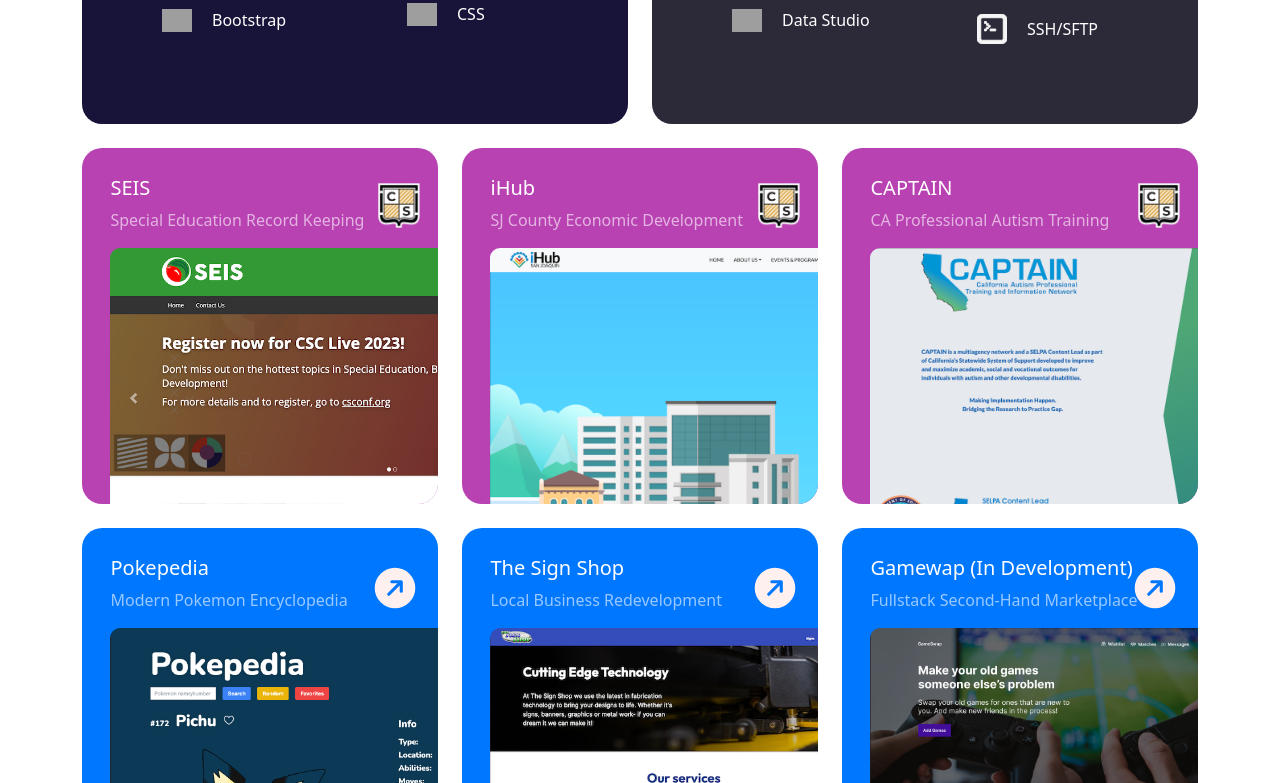
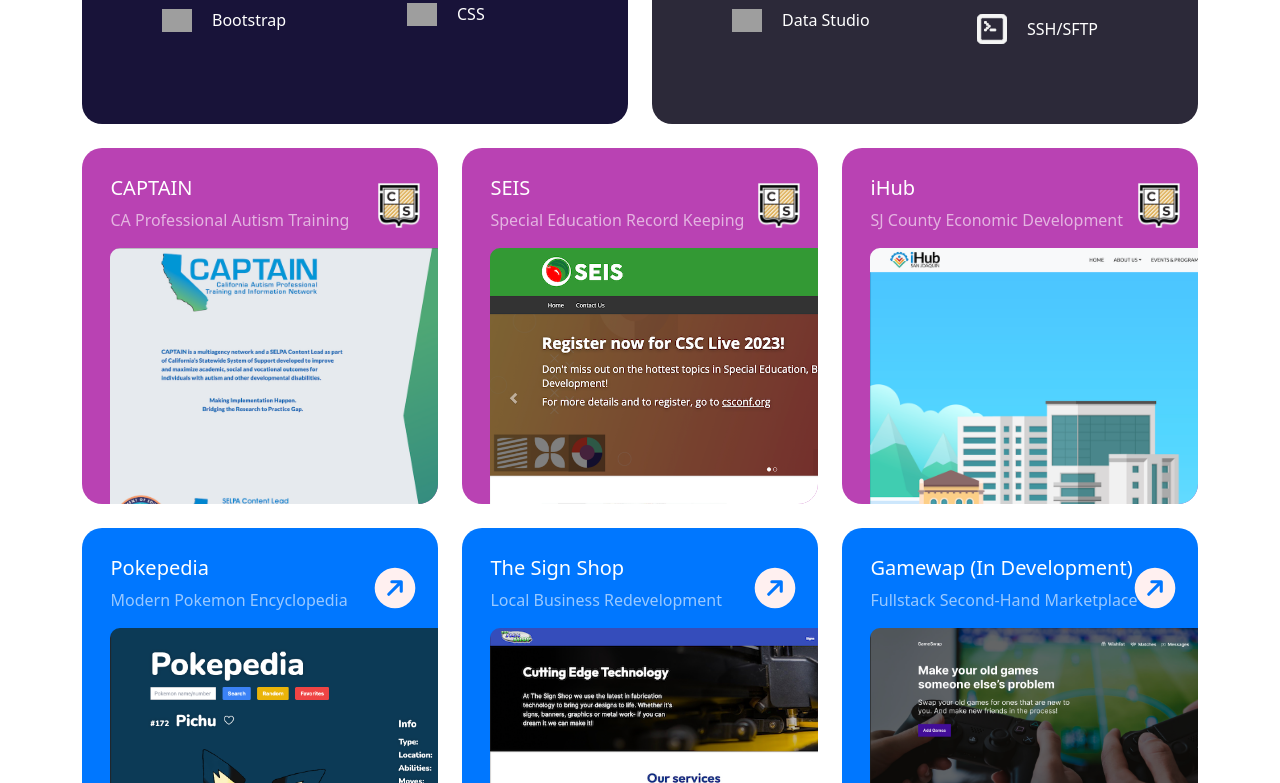
Before and after one commit to mannamar/MyPortfolio, a React (Create React App) app: page / in a window 1280 px wide. Shown: the part 761-1544 px from the top of the page. Built offline with nearby package versions, Linux system fonts and the light colour scheme; grey boxes are pictures that could not be loaded.

Commit message:
Project ordering fixed

```diff
--- a/src/App.tsx
+++ b/src/App.tsx
@@ -37,9 +37,9 @@
           <Tools/>
         </Row>
         <Row id="projects" className='mb-4'>
+          <ProjCard title="CAPTAIN" text="CA Professional Autism Training" img={capImg} url="https://captaindata.org/" professional={true}/>
           <ProjCard title="SEIS" text="Special Education Record Keeping" img={seisImg} url="https://www.seis.org/" professional={true}/>
           <ProjCard title="iHub" text="SJ County Economic Development" img={ihubImg} url="https://www.ihubsj.org/" professional={true}/>
-          <ProjCard title="CAPTAIN" text="CA Professional Autism Training" img={capImg} url="https://captaindata.org/" professional={true}/>
           <ProjCard title="Pokepedia" text="Modern Pokemon Encyclopedia" img={pokeImg} url="https://pokepedia.vercel.app/" professional={false}/>
           <ProjCard title="The Sign Shop" text="Local Business Redevelopment" img={signImg} url="https://signshop.vercel.app/" professional={false}/>
           <ProjCard title="Gamewap (In Development)" text="Fullstack Second-Hand Marketplace" img={gameImg} url="https://github.com/mannamar/gameswap" professional={false}/>
```
